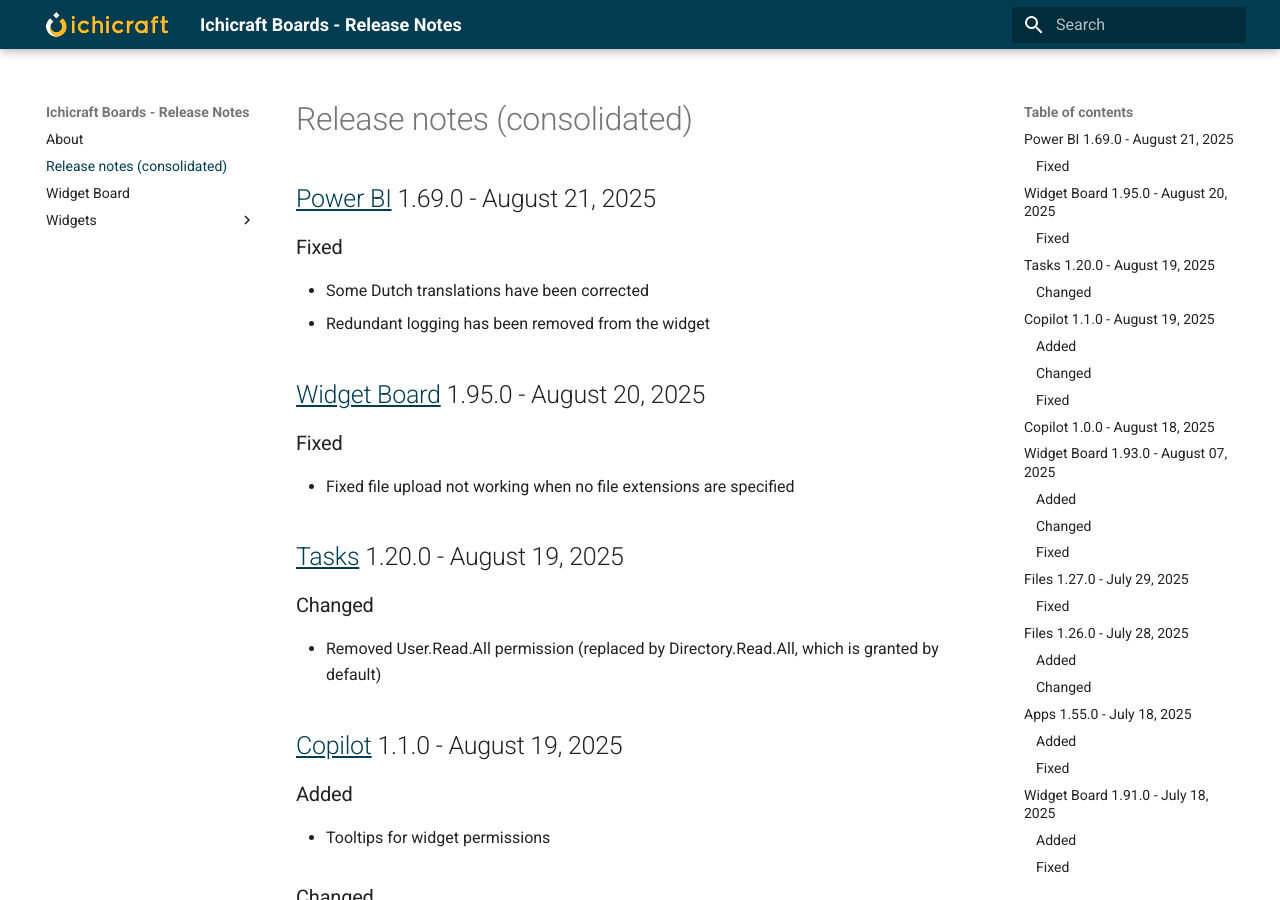
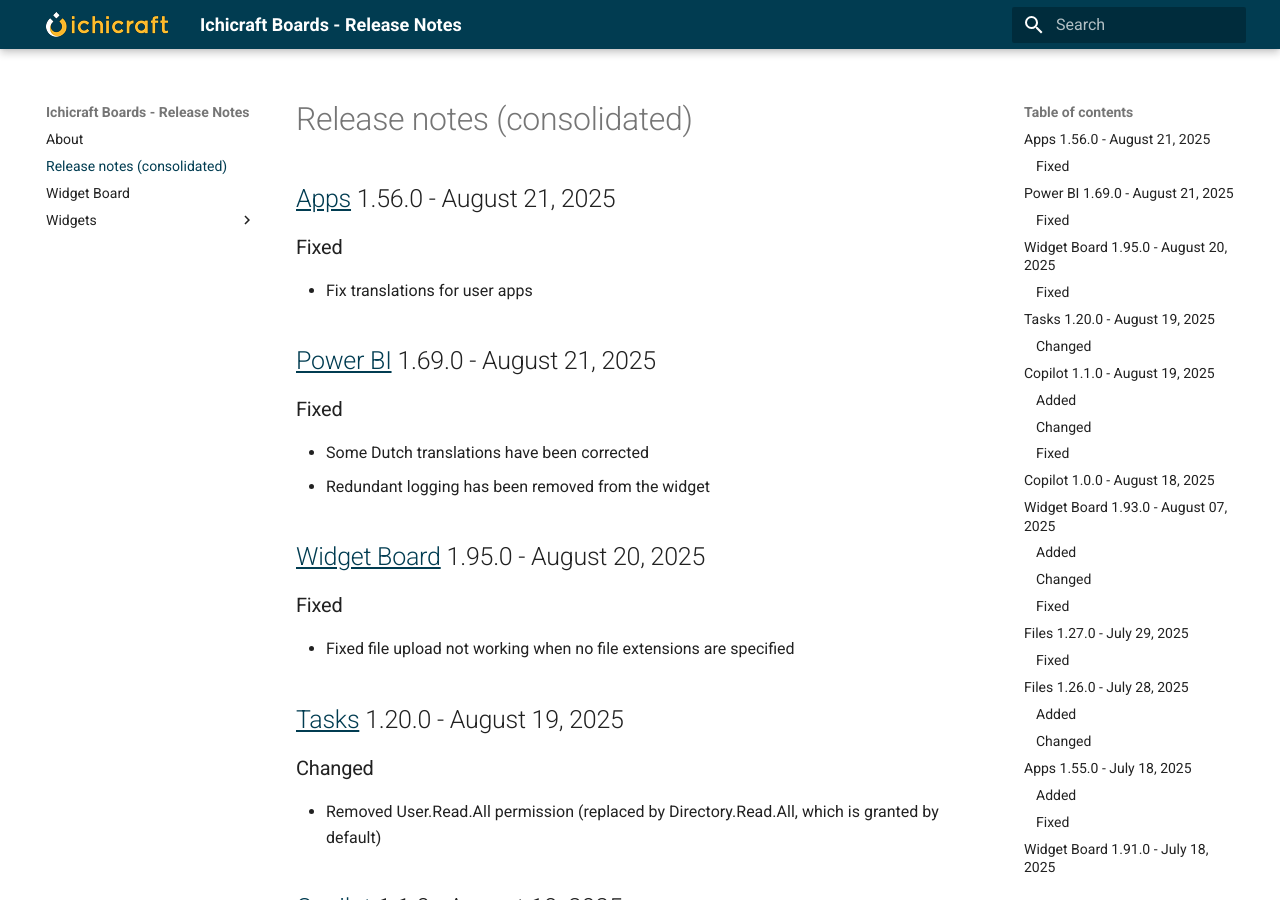
Before and after one commit to ichicraft/widgets-docs, an MkDocs documentation site: the page built from docs/Release-notes-(consolidated).md, in a window 1280 px wide and 900 px high. Built offline with MkDocs 1.6.1 and Material for MkDocs 9.7.7, drawn with Linux system fonts in a browser that asks for light colours.

Commit message:
Release notes updated by BuildService

```diff
--- a/docs/Release-notes-(consolidated).md
+++ b/docs/Release-notes-(consolidated).md
@@ -1,3 +1,8 @@
+## [Apps](./Widgets/Apps.md) 1.56.0 - August 21, 2025
+
+### Fixed
+- Fix translations for user apps
+
 ## [Power BI](./Widgets/Power BI.md) 1.69.0 - August 21, 2025
 
 ### Fixed
--- a/docs/Widgets/Apps.md
+++ b/docs/Widgets/Apps.md
@@ -1,3 +1,8 @@
+## 1.56.0 - August 21, 2025
+
+### Fixed
+- Fix translations for user apps
+
 ## 1.55.0 - July 18, 2025
 
 ### Added
```
